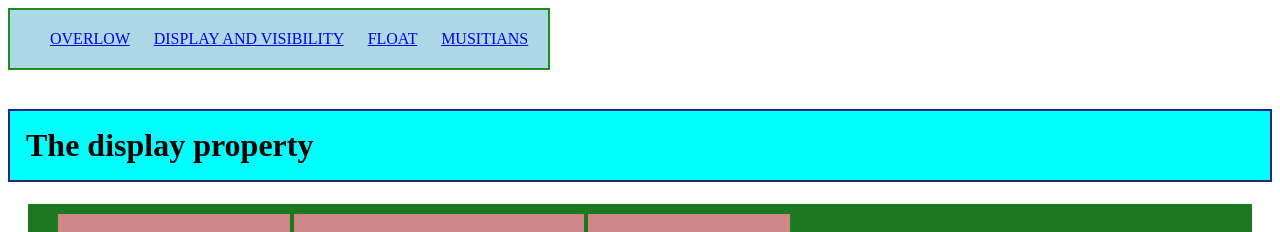
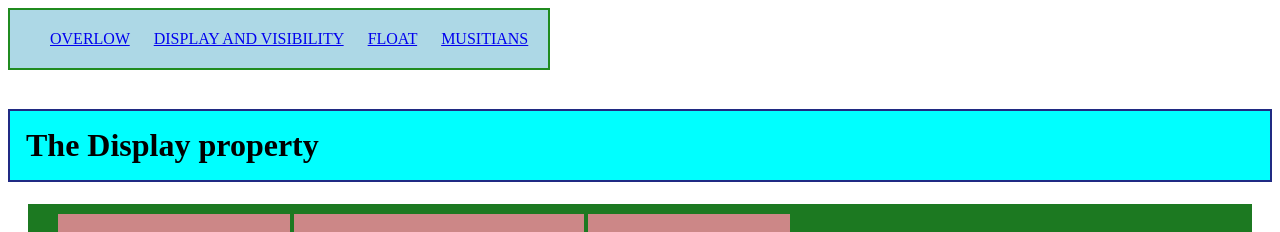
Before and after one commit to alecfullstack/ITstep-code, a plain HTML site: page lesson5/display.html in a window 1280 px wide. Shown: the top 232 px of the page. Drawn offline with Linux system fonts and the light colour scheme.

Commit message:
fifth commit

```diff
--- a/lesson5/display.html
+++ b/lesson5/display.html
@@ -17,7 +17,7 @@
     <div style="padding: 40px;
     background-color: rgb(33, 154, 175);
     visibility: hidden;"></div>
-    <h1>The display property</h1>
+    <h1>The Display property</h1>
 
     <div id="displayblok">
 
```
